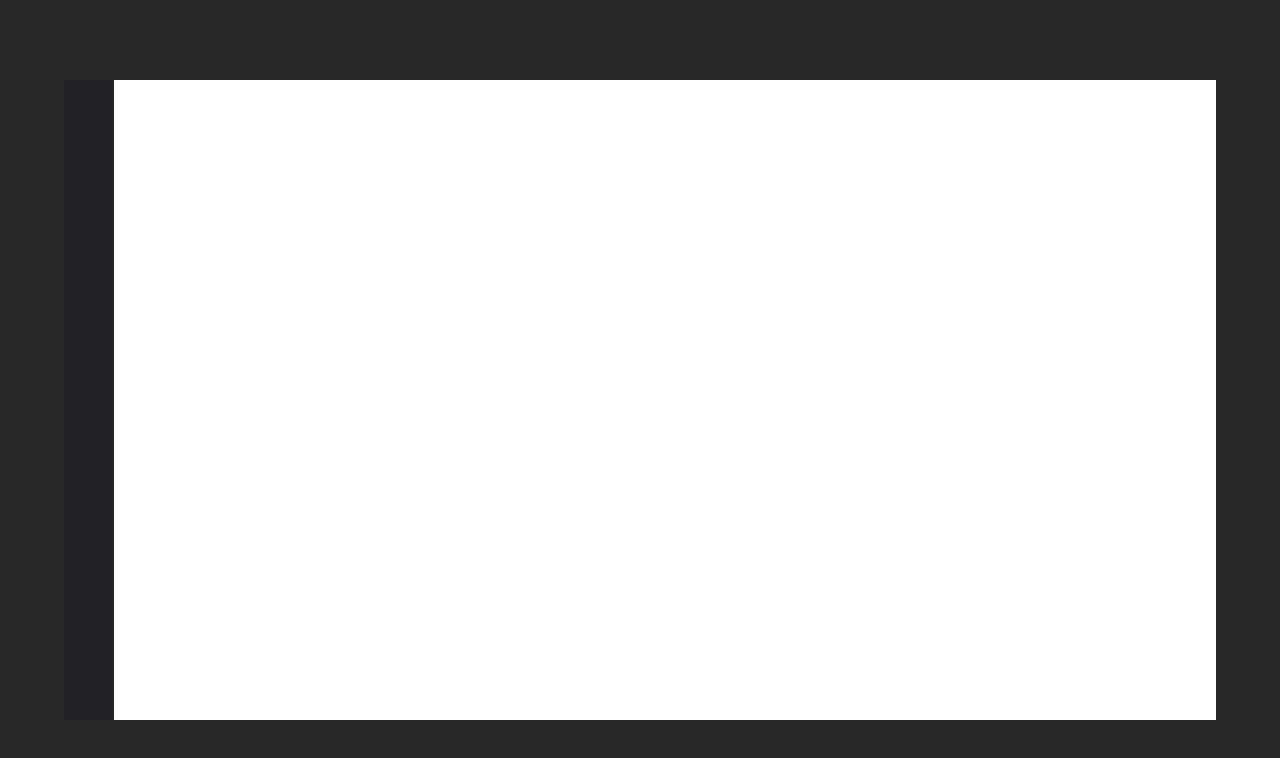
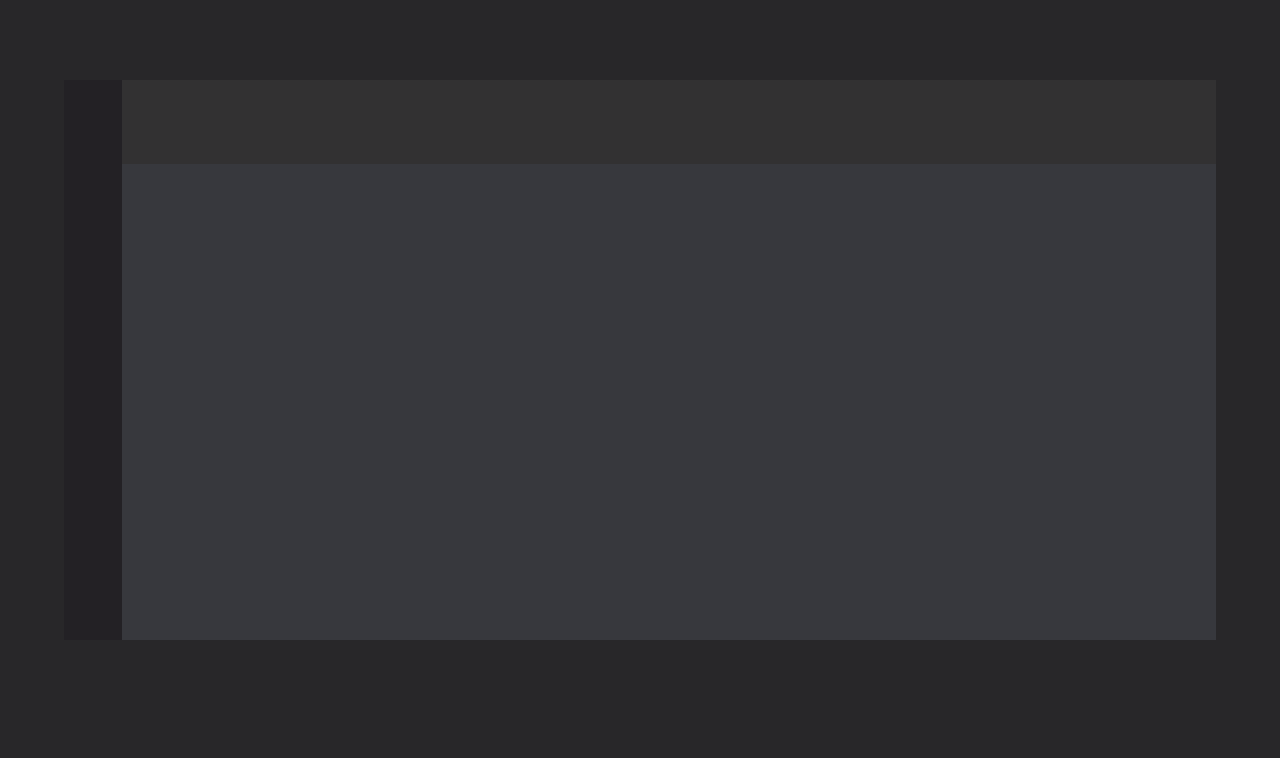
Before and after one commit to for-win/for-win_react, a React (Create React App) app: page /home in a window 1280 px wide. Shown: the top 758 px of the page. Built offline with nearby package versions, Linux system fonts and the light colour scheme.

Commit message:
forwin 로비화면 frame구성

```diff
--- a/src/css/lobby.css
+++ b/src/css/lobby.css
@@ -2,8 +2,7 @@
 
 .box {
     width: 90vw;
-    height: 80vh;
-    background-color: white;
+    height: 70vh;
     position: absolute;
     top: 50%;
     left: 50%;
@@ -12,14 +11,26 @@
 }
 .side-bar {
     background-color: #232125;
-    width: 50px;
+    width: 5%;
     height: 100%;
     display: flex;
     position:absolute;
     top: 0px;
     left:0px;
 }
-.list-bar {color: #323132;}
+.list-bar {
+    background-color: #323132;
+    width: 95%;
+    height: 15%;
+    display: flex;
+    position:absolute;
+    left:5%;
+}
 .contents {
     background-color:#37383d;
+    width: 95%;
+    height: 85%;
+    position: absolute;
+    top:15%;
+    left:5%;
 }
--- a/src/lobby/lobby.js
+++ b/src/lobby/lobby.js
@@ -6,8 +6,8 @@ function lobby() {
         <Container>
             <div className="box">
                 <div className="side-bar"></div>
-                {/* <div className="list-bar"></div> */}
-                {/* <div className="contents"></div> */}
+                <div className="list-bar"></div>
+                <div className="contents"></div>
             </div>
         </Container>
     );
```
